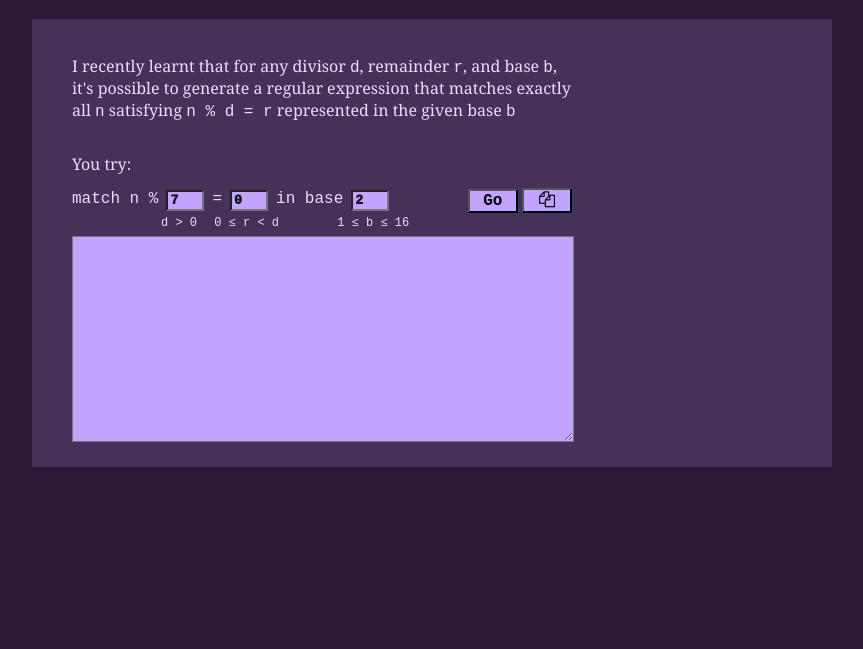
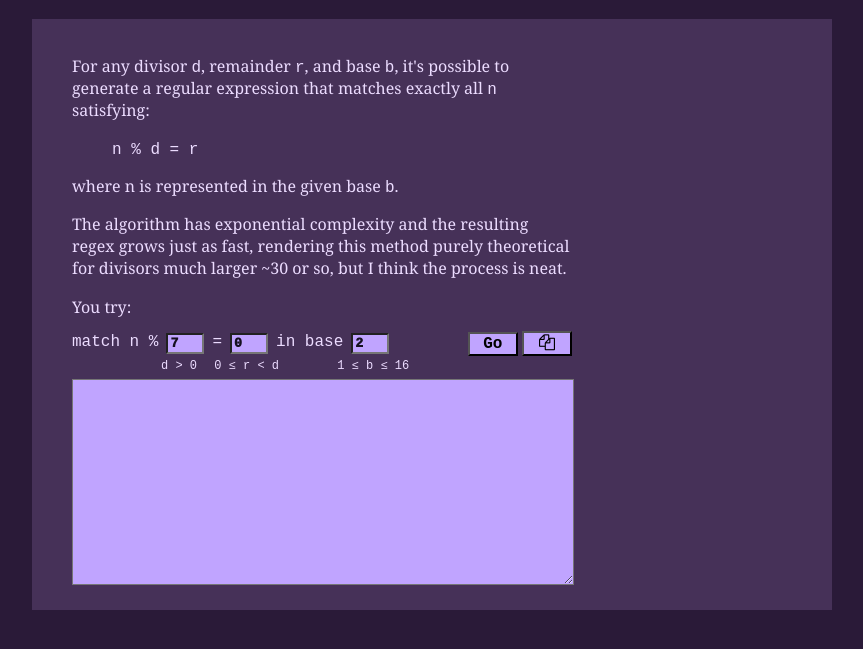
Before and after one commit to s-behrangi/modulus_regex, a plain HTML site: page static/index.html in a window 1280 px wide. Shown: the part 67-716 px from the top of the page, without its empty margins (208-1071 px from the left). Drawn offline with Linux system fonts and the light colour scheme.

Commit message:
continued styling

```diff
--- a/static/index.html
+++ b/static/index.html
@@ -15,7 +15,10 @@
 
         <div class = "form">
             <div class = "description">
-            <p>I recently learnt that for any divisor <code>d</code>, remainder <code>r</code>, and base <code>b</code>, it's possible to generate a regular expression that matches exactly all <code>n</code> satisfying <code>n % d = r</code> represented in the given base <code>b</code> </p>
+            <p>For any divisor <code>d</code>, remainder <code>r</code>, and base <code>b</code>, it's possible to generate a regular expression that matches exactly all <code>n</code> satisfying:</p>
+            <blockquote><code>n % d = r</code></blockquote>
+            <p> where n is represented in the given base <code>b</code>.</p>
+            <p>The algorithm has exponential complexity and the resulting regex grows just as fast, rendering this method purely theoretical for divisors much larger ~30 or so, but I think the process is neat. </p>
             <div class = "warning-div">
             <p>You try:</p>  <code class = "size-warning" id = "size-warning"></code>
             </div>
--- a/static/script.js
+++ b/static/script.js
@@ -1,6 +1,6 @@
 //import init, { mod_regex } from './pkg';
 
-import initSync, { mod_regex } from '/pkg/lib.js';
+import initSync, { mod_regex } from './pkg/lib.js';
 
 async function run() {
     await initSync();
@@ -28,7 +28,7 @@ async function run() {
                     sizeWarning.innerHTML = "Warning: likely to hang";
                     sizeWarning.style.color = "red";
                 }  else if (Number(divisor.value) > 15) {
-                    sizeWarning.innerHTML = "Caution: this d may take minutes for bases past binary";
+                    sizeWarning.innerHTML = "Caution: this d may hang for b >> 2";
                     sizeWarning.style.color = "orange";
                 }
             }
--- a/static/style.css
+++ b/static/style.css
@@ -24,6 +24,7 @@ p code {
 
 .warning-div {
     padding: 0;
+    margin-top: -15px;
     margin-bottom: -25px;
     display: flex;
     flex: auto;
```
